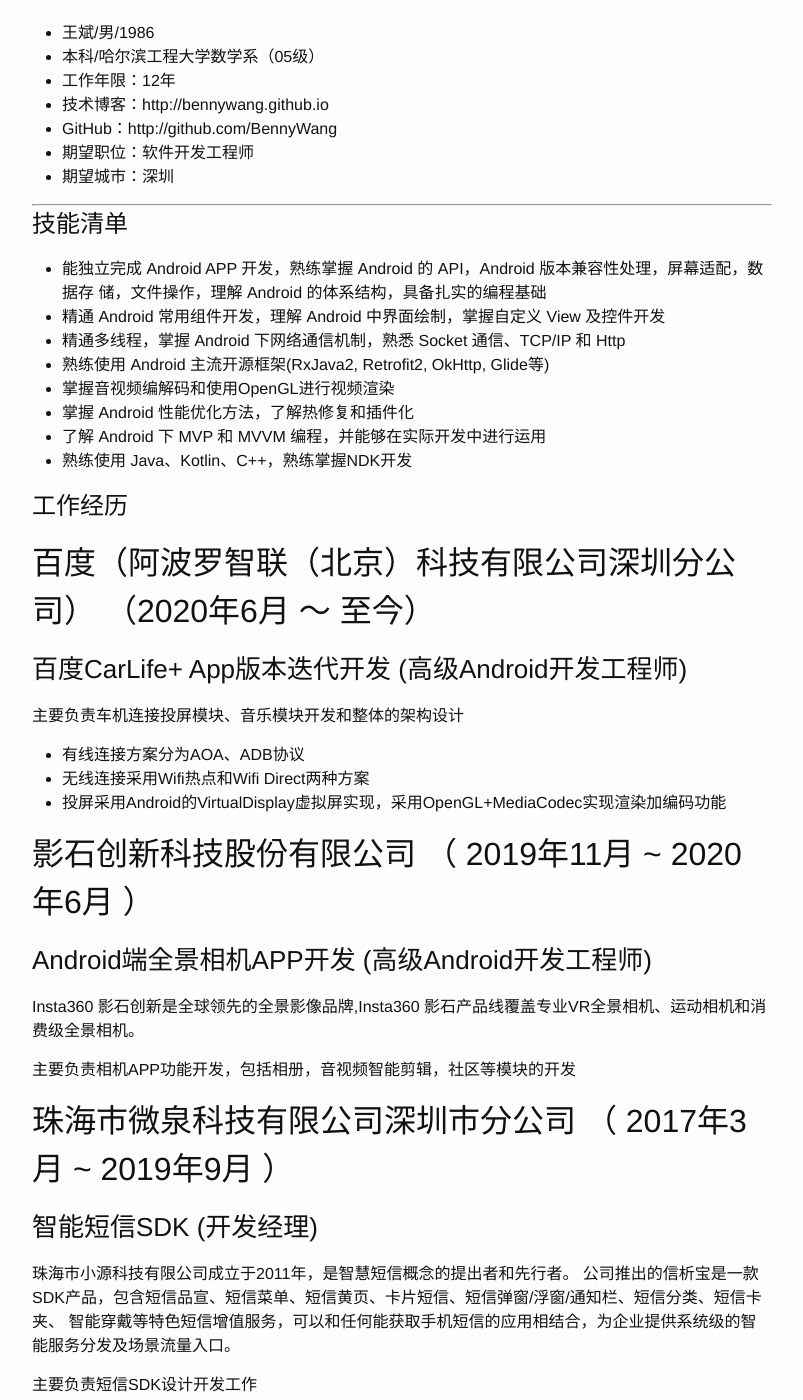
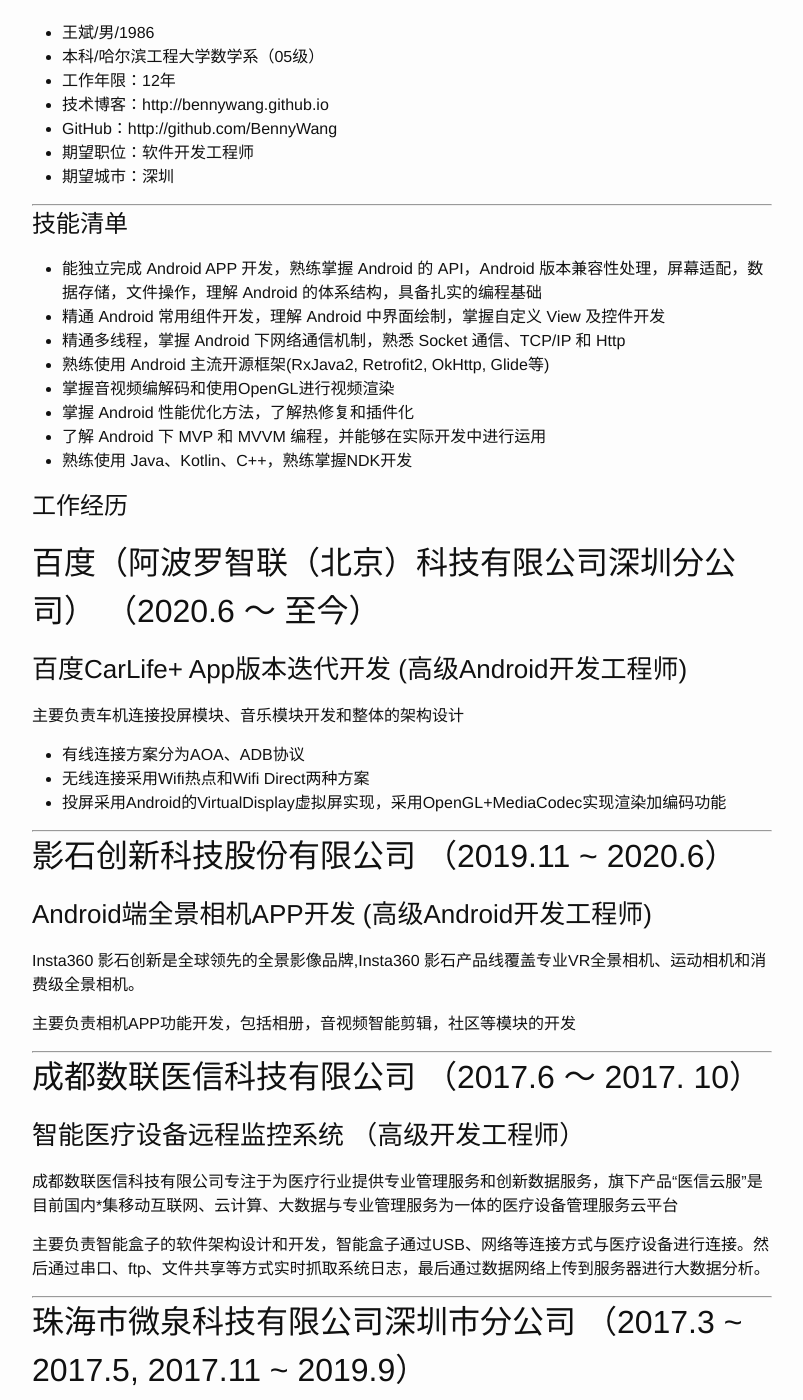
Before and after one commit to BennyWang/BennyWang.github.io, a Jekyll site: the page built from resume.md, in a window 1280 px wide and 1400 px high, scrolled down 262 px. Shown: the whole window, without its empty margins (238-1041 px from the left). Built offline with Jekyll 4.4.1, drawn with Linux system fonts in a browser that asks for light colours; some of the changed text lies outside the part shown.

Commit message:
更新工作经历

```diff
--- a/resume.md
+++ b/resume.md
@@ -28,7 +28,7 @@
 
 # 技能清单
 
-- 能独立完成 Android APP 开发，熟练掌握 Android 的 API，Android 版本兼容性处理，屏幕适配，数据存 储，文件操作，理解 Android 的体系结构，具备扎实的编程基础
+- 能独立完成 Android APP 开发，熟练掌握 Android 的 API，Android 版本兼容性处理，屏幕适配，数据存储，文件操作，理解 Android 的体系结构，具备扎实的编程基础
 - 精通 Android 常用组件开发，理解 Android 中界面绘制，掌握自定义 View 及控件开发
 - 精通多线程，掌握 Android 下网络通信机制，熟悉 Socket 通信、TCP/IP 和 Http
 - 熟练使用 Android 主流开源框架(RxJava2, Retrofit2, OkHttp, Glide等)
@@ -40,7 +40,7 @@
 
 # 工作经历
 
-## 百度（阿波罗智联（北京）科技有限公司深圳分公司） （2020年6月 ～ 至今）
+## 百度（阿波罗智联（北京）科技有限公司深圳分公司） （2020.6 ～ 至今）
 ### 百度CarLife+ App版本迭代开发  (高级Android开发工程师)
 
 主要负责车机连接投屏模块、音乐模块开发和整体的架构设计
@@ -49,7 +49,8 @@
 - 无线连接采用Wifi热点和Wifi Direct两种方案
 - 投屏采用Android的VirtualDisplay虚拟屏实现，采用OpenGL+MediaCodec实现渲染加编码功能
 
-## 影石创新科技股份有限公司 （ 2019年11月 ~ 2020年6月 ）
+---
+## 影石创新科技股份有限公司 （2019.11 ~ 2020.6）
 
 ### Android端全景相机APP开发 (高级Android开发工程师)
 
@@ -57,8 +58,16 @@
 
 主要负责相机APP功能开发，包括相册，音视频智能剪辑，社区等模块的开发
 
+---
+## 成都数联医信科技有限公司 （2017.6 ～ 2017. 10）
 
-## 珠海市微泉科技有限公司深圳市分公司 （ 2017年3月 ~ 2019年9月 ）
+### 智能医疗设备远程监控系统 （高级开发工程师）
+成都数联医信科技有限公司专注于为医疗行业提供专业管理服务和创新数据服务，旗下产品“医信云服”是目前国内*集移动互联网、云计算、大数据与专业管理服务为一体的医疗设备管理服务云平台
+
+主要负责智能盒子的软件架构设计和开发，智能盒子通过USB、网络等连接方式与医疗设备进行连接。然后通过串口、ftp、文件共享等方式实时抓取系统日志，最后通过数据网络上传到服务器进行大数据分析。
+
+---
+## 珠海市微泉科技有限公司深圳市分公司 （2017.3 ~ 2017.5, 2017.11 ~ 2019.9）
 
 ### 智能短信SDK (开发经理)
 
@@ -68,26 +77,30 @@
 
 独立实现了基于模版的远程视图渲染功能，在不更新APP的前提下，可以调整短信卡片的展示样式
 
-## 合优智景（北京）科技有限公司 （ 2016年4月 ~ 2017年2月 ）
+---
 
-### 智能终端机器人、儿童社交App
+## 合优智景（北京）科技有限公司 （2016.4 ~ 2017.2）
+
+### 智能终端机器人、儿童社交App (软件开发负责人)
 
 App分为家长端和玩具端，家长端支持Android，IOS平台，玩具端基于Android定制开发。
 主要功能包括视频语音通话，成长记录，语音日记等。
 
 负责服务器端开发与App框架搭建、开发。
 
+---
 
-## 北京昊乐科技 （ 2015年4月 ~ 2016年3月 ）
+## 北京昊乐科技 （2015.4 ~ 2016.3）
 
-### 财说android客户端
+### 财说android客户端 （Android开发工程师）
 
 非常好用的手机炒股软件，支持开户（支持港美股），交易，实时行情推送。
 
 负责客户端Feed、自选股、交易等模块的设计与开发
 
 
-## 北京锐美奇传媒科技 （ 2012年8月 ~ 2015年2月 ）
+
+## 北京锐美奇传媒科技 （2012.8 ~ 2015.2）
 
 ### 媒体广告投放平台
 
@@ -102,8 +115,8 @@
 
 负责整个客户端框架设计与开发。
 
-
-## 北京卓因达科技 （ 2009年8月 ~ 2012年6月 ）
+---
+## 北京卓因达科技 （2009年8月 ~ 2012年6月）
 
 ### 景点售检票客户端
 
```
